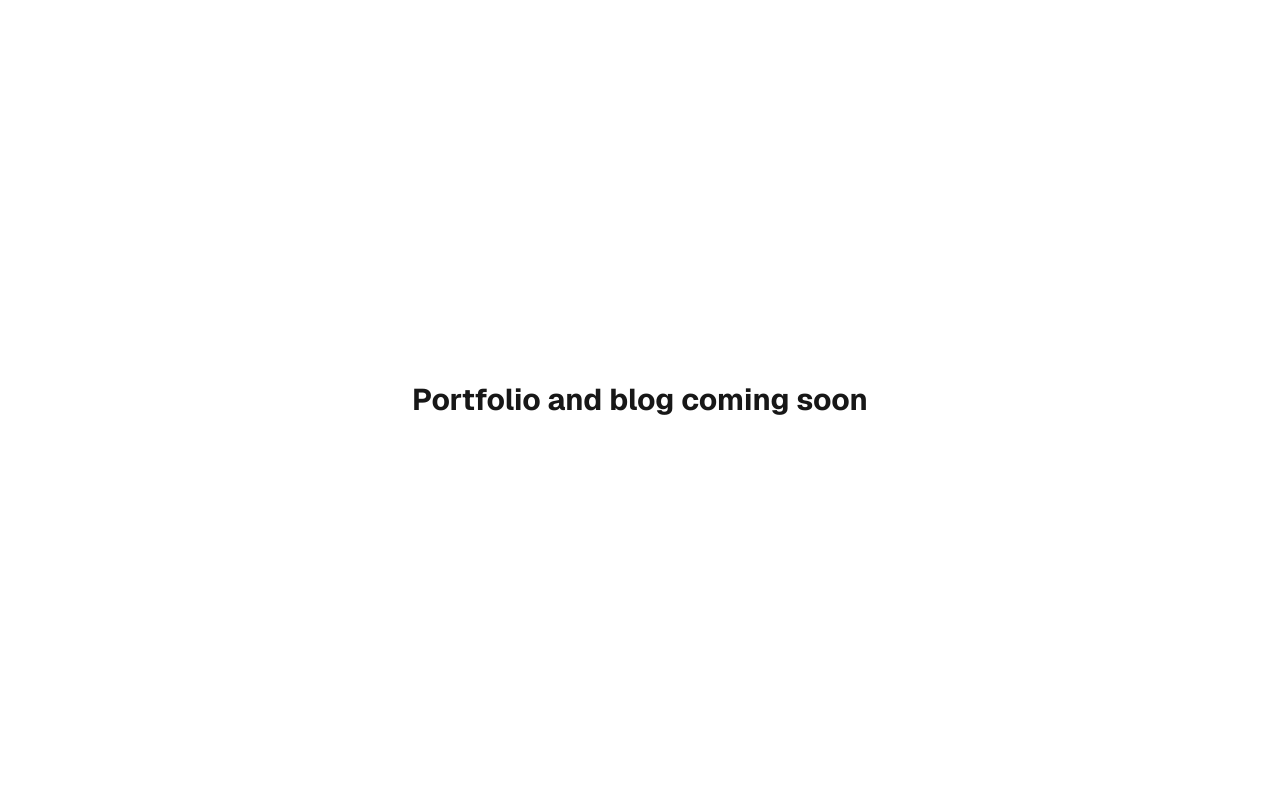
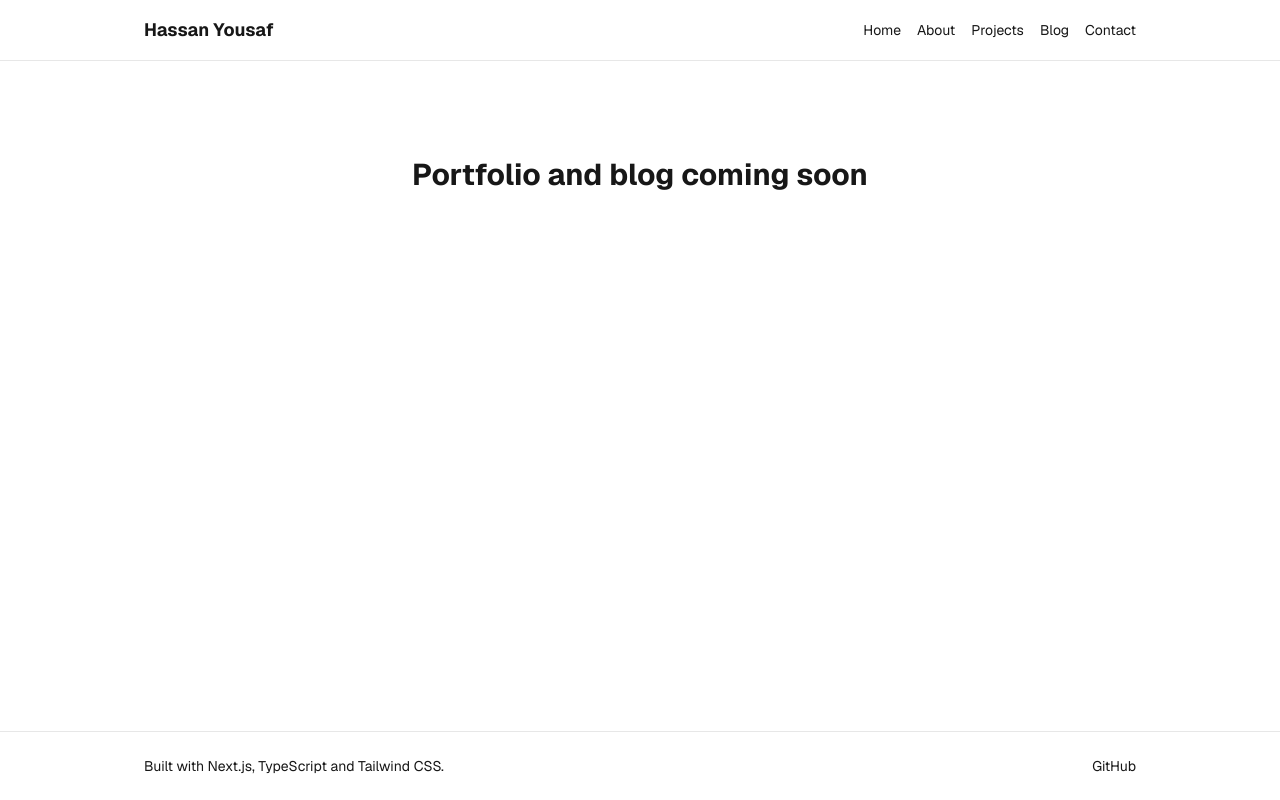
Before and after one commit to hyousafdev/nextjs-blog-portfolio, a Next.js app: page / in a window 1280 px wide. Built offline with nearby package versions, Linux system fonts and the light colour scheme.

Commit message:
feat: add folder structure, Navbar and Footer layout

```diff
--- a/src/app/layout.tsx
+++ b/src/app/layout.tsx
@@ -1,5 +1,8 @@
 import type { Metadata } from "next";
 import { Geist, Geist_Mono } from "next/font/google";
+import Navbar from "@/components/Navbar";
+import Footer from "@/components/Footer";
+import { siteConfig } from "@/lib/constants";
 import "./globals.css";
 
 const geistSans = Geist({
@@ -13,9 +16,8 @@ const geistMono = Geist_Mono({
 });
 
 export const metadata: Metadata = {
-  title: "Portfolio and Blog",
-  description:
-    "Personal portfolio and blog about web development with Next.js, React, and TypeScript.",
+  title: siteConfig.title,
+  description: siteConfig.description,
 };
 
 export default function RootLayout({
@@ -26,9 +28,11 @@ export default function RootLayout({
   return (
     <html lang="en">
       <body
-        className={`${geistSans.variable} ${geistMono.variable} font-sans antialiased`}
+        className={`${geistSans.variable} ${geistMono.variable} flex min-h-screen flex-col font-sans antialiased`}
       >
-        {children}
+        <Navbar />
+        <main className="flex-1">{children}</main>
+        <Footer />
       </body>
     </html>
   );
--- a/src/app/page.tsx
+++ b/src/app/page.tsx
@@ -1,7 +1,7 @@
 export default function Home() {
   return (
-    <main className="flex min-h-screen items-center justify-center">
+    <section className="mx-auto flex max-w-5xl items-center justify-center px-4 py-24">
       <h1 className="text-3xl font-bold">Portfolio and blog coming soon</h1>
-    </main>
+    </section>
   );
 }
--- /dev/null
+++ b/src/components/Footer.tsx
@@ -0,0 +1,19 @@
+import { siteConfig } from "@/lib/constants";
+
+export default function Footer() {
+  return (
+    <footer className="border-t border-foreground/10">
+      <div className="mx-auto flex max-w-5xl flex-wrap items-center justify-between gap-2 px-4 py-6 text-sm">
+        <p>Built with Next.js, TypeScript and Tailwind CSS.</p>
+        <a
+          href={siteConfig.githubUrl}
+          target="_blank"
+          rel="noopener noreferrer"
+          className="hover:underline"
+        >
+          GitHub
+        </a>
+      </div>
+    </footer>
+  );
+}
--- /dev/null
+++ b/src/components/Navbar.tsx
@@ -0,0 +1,23 @@
+import Link from "next/link";
+import { navLinks, siteConfig } from "@/lib/constants";
+
+export default function Navbar() {
+  return (
+    <header className="border-b border-foreground/10">
+      <nav className="mx-auto flex max-w-5xl flex-wrap items-center justify-between gap-4 px-4 py-4">
+        <Link href="/" className="text-lg font-bold">
+          {siteConfig.name}
+        </Link>
+        <ul className="flex flex-wrap items-center gap-4 text-sm">
+          {navLinks.map((link) => (
+            <li key={link.href}>
+              <Link href={link.href} className="hover:underline">
+                {link.label}
+              </Link>
+            </li>
+          ))}
+        </ul>
+      </nav>
+    </header>
+  );
+}
--- /dev/null
+++ b/src/lib/constants.ts
@@ -0,0 +1,17 @@
+import type { NavLink } from "@/types";
+
+export const siteConfig = {
+  name: "Hassan Yousaf",
+  title: "Portfolio and Blog",
+  description:
+    "Personal portfolio and blog about web development with Next.js, React, and TypeScript.",
+  githubUrl: "https://github.com/hyousafdev",
+};
+
+export const navLinks: NavLink[] = [
+  { label: "Home", href: "/" },
+  { label: "About", href: "/about" },
+  { label: "Projects", href: "/projects" },
+  { label: "Blog", href: "/blog" },
+  { label: "Contact", href: "/contact" },
+];
--- /dev/null
+++ b/src/types/index.ts
@@ -0,0 +1,4 @@
+export type NavLink = {
+  label: string;
+  href: string;
+};
```
